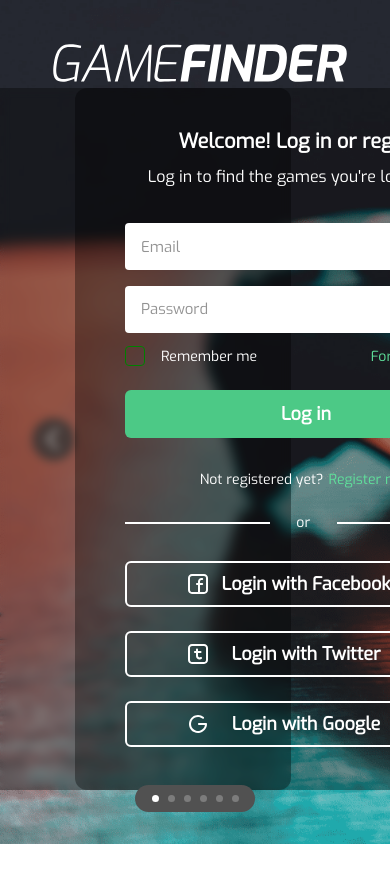
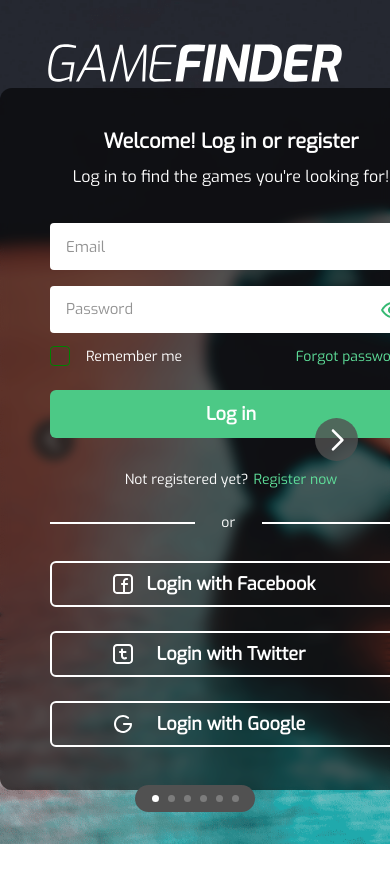
Before and after one commit to leandrob0/finalProjectBFEDA, a website: page index.html in a window 390 px wide. Shown: the top 882 px of the page. Drawn offline with Linux system fonts and the light colour scheme.

Commit message:
Login tablet view (#16)
* logo centered

* login container centered, responsive done

```diff
--- a/css/login.css
+++ b/css/login.css
@@ -79,7 +79,6 @@
 
 #right-chevron {
     margin-left: 25px;
-    margin-right: 32px;
 
     transform: rotate(-180deg);
 }
@@ -115,6 +114,7 @@
 }
 
 .right-side {
+    padding-right: 32px;
     display: flex;
     align-items: center;
     justify-content: center;
@@ -481,3 +481,27 @@
 .social-logo-icon {
     fill: var(--social-icon-color);
 }
+
+@media (max-width: 768px) {
+    #logo-login {
+        left: 0;
+        right: 0;
+        margin-left: auto;
+        margin-right: auto;
+    }
+
+    .login-container {
+        position: absolute;
+        left: 0;
+        right: 0;
+        margin-left: auto;
+        margin-right: auto;
+    }
+
+    .login-container.login-background  {
+        left: 0;
+        right: 0;
+        margin-left: auto;
+        margin-right: auto;
+    }
+}
```
